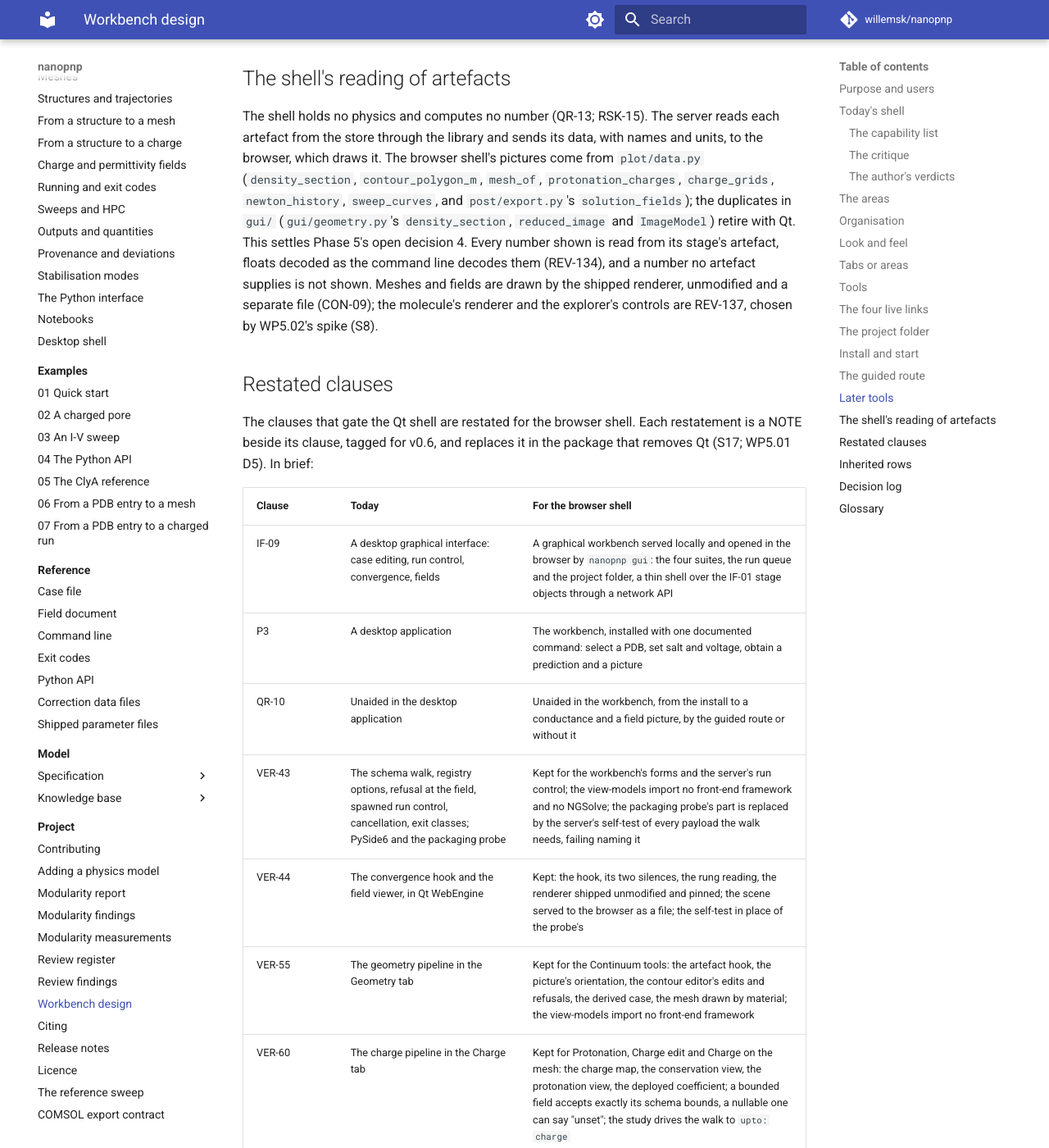
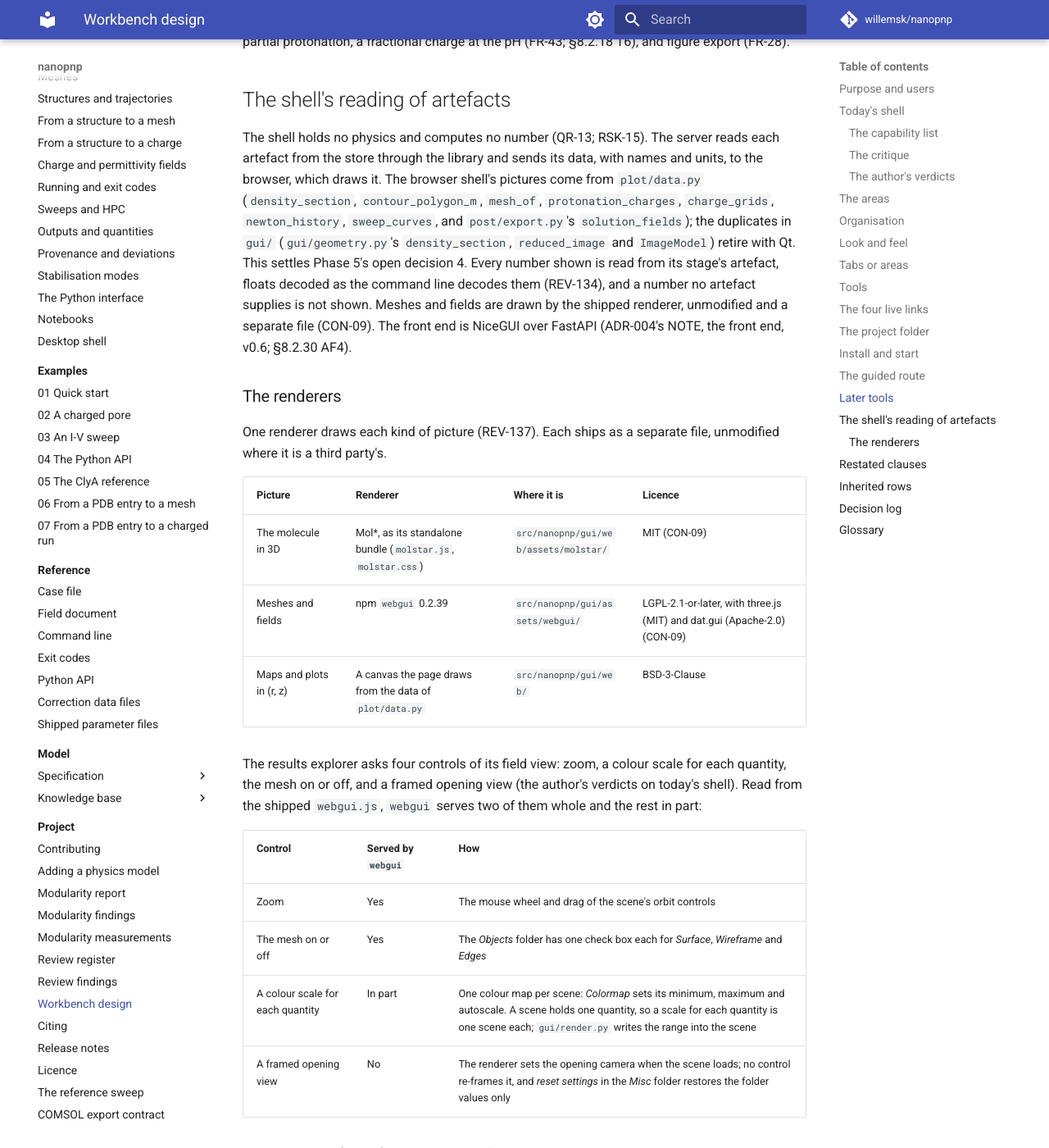
Before and after one commit to willemsk/nanopnp, an MkDocs documentation site: the page built from docs/design/workbench.md, in a window 1280 px wide and 1400 px high, scrolled down 14676 px. Shown: the whole window at 82% size. Built offline with MkDocs 1.6.1 and Material for MkDocs 9.7.7, drawn with Linux system fonts in a browser that asks for light colours; comment, search, counter and statistics services are not loaded; some of the changed text lies outside the part shown.

Commit message:
docs: WP5.02 item 10, the renderer table, the CON-08 and CON-11 NOTEs, REV-137, -138, -141, -143 fixed
REV-137: workbench.md names the renderer for each picture (Mol*, webgui, an (r, z) canvas
from plot/data.py) and checks the explorer's four controls against webgui.
REV-138: fixed by the nontext check in shoot.cjs. REV-143: fixed by --control-edge #7c8290.
REV-141: NOTEs on CON-08 and CON-11 restate both for an installed workbench; `nanopnp --env`
does not yet state the GPL-2+ obligation, so the CON-11 NOTE says it SHALL.
QR-16's Appendix A row names the render check and VER-78; the coverage counts are unchanged.

Co-Authored-By: Claude Sonnet 5.5 <noreply@anthropic.com>
Claude-Session: https://claude.ai/code/session_01DnBK7eEa9BMfvLXypAyKbb

```diff
--- a/docs/design/workbench.md
+++ b/docs/design/workbench.md
@@ -8,7 +8,8 @@ author's words. The pictures it rests on are kept beside it and are not part of
 the concept boards in `docs/design/concepts/`, the style tile in `docs/design/style/`, the choice
 panels in `docs/design/choices/`, the whole-workbench mockups in `docs/design/mockups/` (A, the one
 chosen, in `a/`), the scripts that write them in `docs/design/generators/`, and each round's verdicts
-and review in `docs/design/reviews/`. The tokens are `docs/design/tokens.css`.
+and review in `docs/design/reviews/`, and WP5.02's framework spike in `docs/design/spike/` (its report,
+`report.md`, and the two windows' pictures). The tokens are `docs/design/tokens.css`.
 
 ## Purpose and users
 
@@ -346,8 +347,34 @@ browser shell's pictures come from `plot/data.py` (`density_section`, `contour_p
 in `gui/` (`gui/geometry.py`'s `density_section`, `reduced_image` and `ImageModel`) retire with Qt. This
 settles Phase 5's open decision 4. Every number shown is read from its stage's artefact, floats decoded as
 the command line decodes them (REV-134), and a number no artefact supplies is not shown. Meshes and fields
-are drawn by the shipped renderer, unmodified and a separate file (CON-09); the molecule's renderer and the
-explorer's controls are REV-137, chosen by WP5.02's spike (S8).
+are drawn by the shipped renderer, unmodified and a separate file (CON-09). The front end is NiceGUI over
+FastAPI (ADR-004's NOTE, the front end, v0.6; §8.2.30 AF4).
+
+### The renderers
+
+One renderer draws each kind of picture (REV-137). Each ships as a separate file, unmodified where it is a
+third party's.
+
+| Picture | Renderer | Where it is | Licence |
+|---|---|---|---|
+| The molecule in 3D | Mol*, as its standalone bundle (`molstar.js`, `molstar.css`) | `src/nanopnp/gui/web/assets/molstar/` | MIT (CON-09) |
+| Meshes and fields | npm `webgui` 0.2.39 | `src/nanopnp/gui/assets/webgui/` | LGPL-2.1-or-later, with three.js (MIT) and dat.gui (Apache-2.0) (CON-09) |
+| Maps and plots in (r, z) | A canvas the page draws from the data of `plot/data.py` | `src/nanopnp/gui/web/` | BSD-3-Clause |
+
+The results explorer asks four controls of its field view: zoom, a colour scale for each quantity, the mesh
+on or off, and a framed opening view (the author's verdicts on today's shell). Read from the shipped
+`webgui.js`, `webgui` serves two of them whole and the rest in part:
+
+| Control | Served by `webgui` | How |
+|---|---|---|
+| Zoom | Yes | The mouse wheel and drag of the scene's orbit controls |
+| The mesh on or off | Yes | The *Objects* folder has one check box each for *Surface*, *Wireframe* and *Edges* |
+| A colour scale for each quantity | In part | One colour map per scene: *Colormap* sets its minimum, maximum and autoscale. A scene holds one quantity, so a scale for each quantity is one scene each; `gui/render.py` writes the range into the scene |
+| A framed opening view | No | The renderer sets the opening camera when the scene loads; no control re-frames it, and *reset settings* in the *Misc* folder restores the folder values only |
+
+The 200 ms line (WB-23) is not measured for the whole picture. On a container with no GPU, Mol* alone
+needs about 800 ms to repaint a selection, and the front end's own share is 14 to 26 ms
+(`docs/design/spike/report.md`).
 
 ## Restated clauses
 
```
Also changed, not shown: docs/plans/wp5.02-framework-spike.md (+1 -1 lines), docs/project/review-findings.md (+4 -4 lines), docs/project/review-items.md (+22 -0 lines), specification/03-requirements.md (+18 -0 lines), specification/a-traceability-matrix.md (+1 -1 lines).
